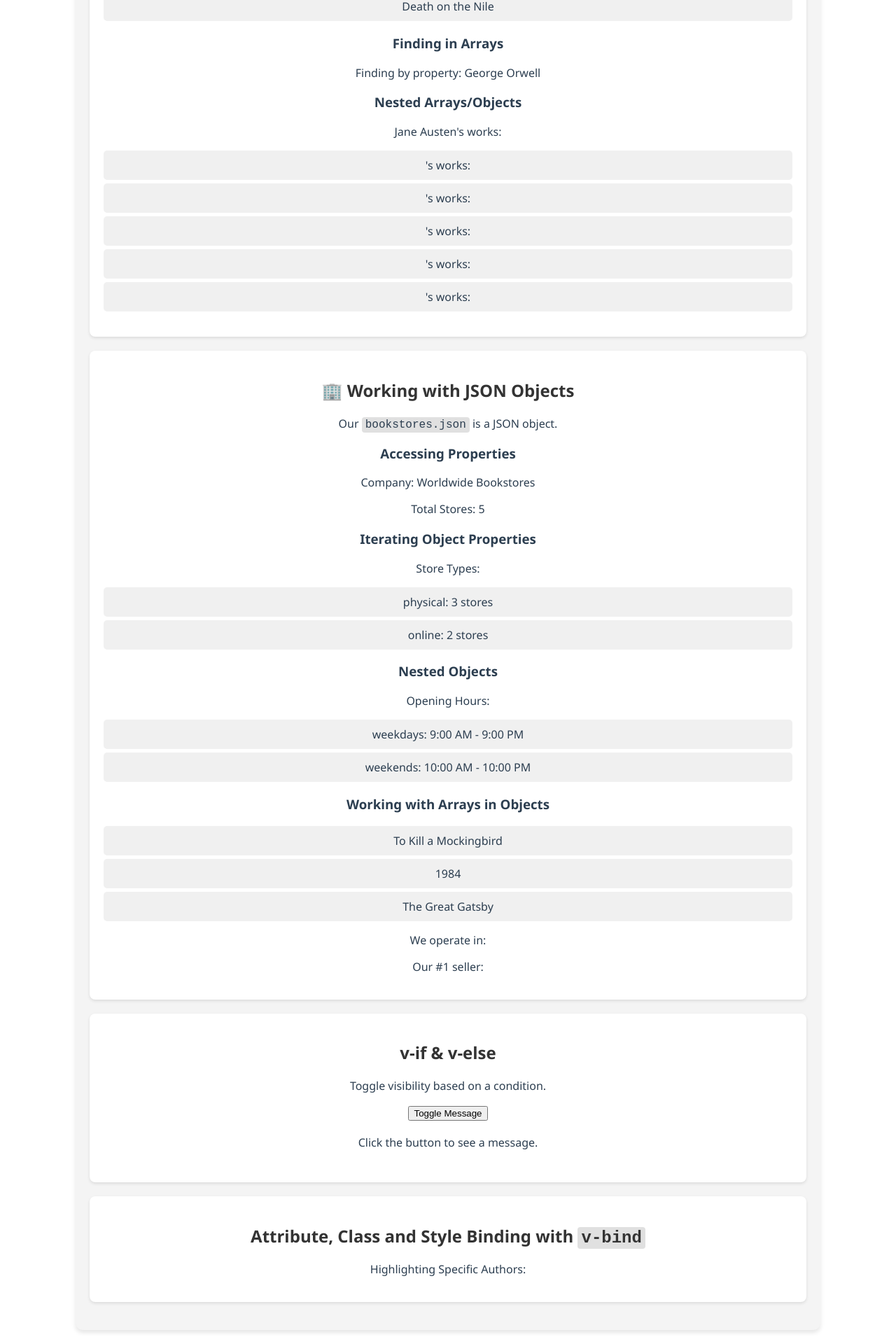
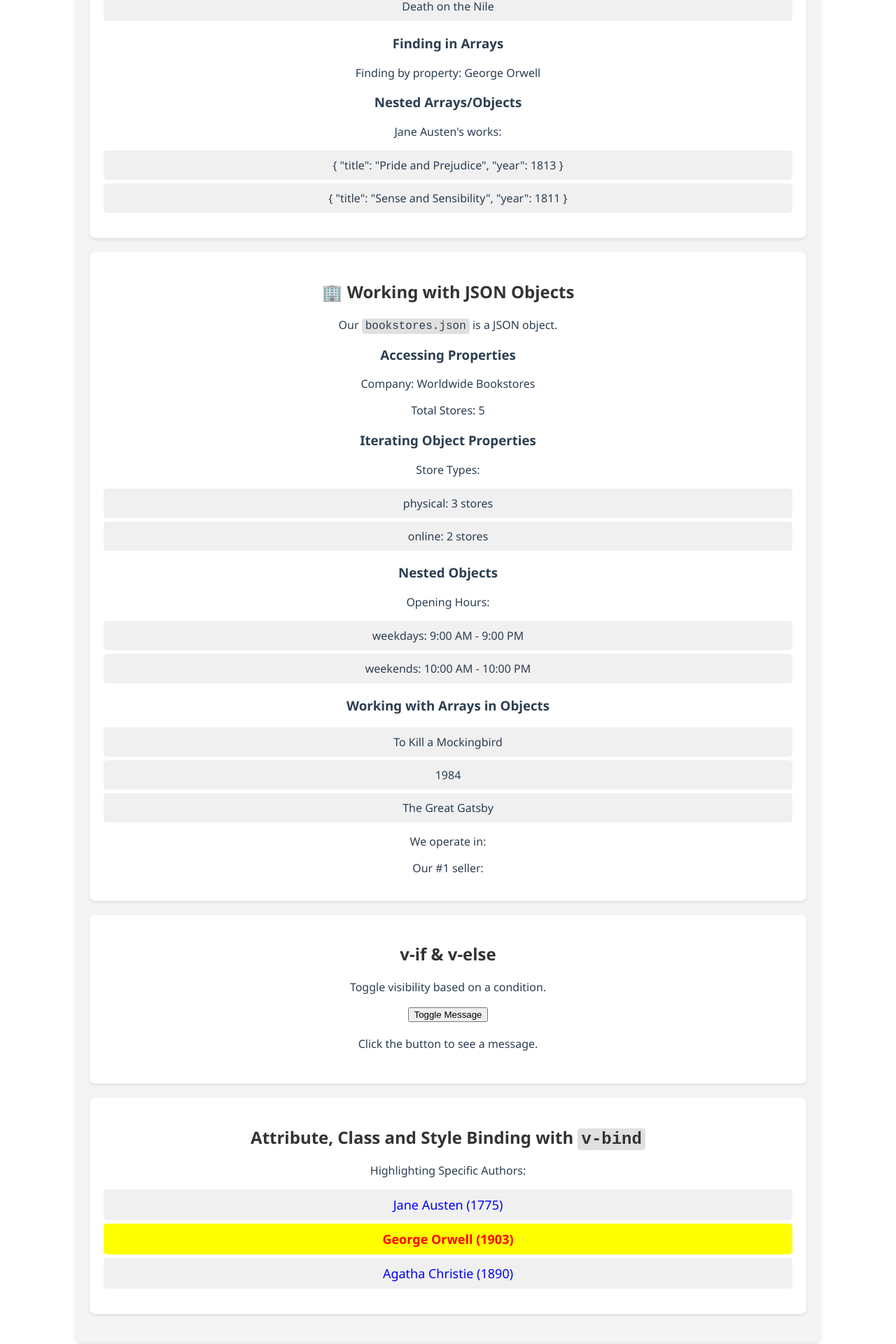
Before and after one commit to MarkMikhail1/mmikhail-library, a Vue app: page / in a window 1280 px wide. Shown: the part 847-2767 px from the top of the page at 70% size. Built offline with nearby package versions, Linux system fonts and the light colour scheme; the HTML template or start-up script is replaced by a standard one.

Commit message:
Add efolio task 2.2

```diff
--- a/src/App.vue
+++ b/src/App.vue
@@ -7,7 +7,7 @@
 <script>
 
 export default {
-  name: 'App',
+  name: 'App'
 }
 </script>
 
--- a/src/components/JSON.vue
+++ b/src/components/JSON.vue
@@ -35,13 +35,8 @@
       <p>{{ austen?.name }}'s works:</p>
       <!-- Activity 9: Render a list of Austen's works. Hint: Use the v-for directive to iterate through the array of authors that you have filtered out. -->
       <ul>
-        <li v-for="author in austen" :key="author.id">
-          {{ author.name }}'s works:
-          <ul>
-            <li v-for="work in author.works" :key="work">
-              {{ work }}
-            </li>
-          </ul>
+        <li v-for="work in austenWorks" :key="work">
+          {{ work }}
         </li>
       </ul>
     </section>
@@ -107,7 +102,14 @@
     <section class="lab-section">
       <h2>Attribute, Class and Style Binding with <code>v-bind</code></h2>
       <p>Highlighting Specific Authors:</p>
-
+      <!-- Highlight Specific Authors -->
+      <ul>
+        <li v-for="author in authors" :key="author.id"
+            :class="{ highlighted: isHighlighted(author) }"
+            :style="getAuthorStyle(author)">
+          {{ author.name }} ({{ author.birthYear }})
+        </li>
+      </ul>
     </section>
   </div>
 </template>
@@ -146,6 +148,26 @@ const austen = computed(() => {
   // TODO: CODE TO FIND AUTHOR BY ID HERE
   return authors.find(author => author.id === 1);
 })
+
+// eslint-disable-next-line vue/return-in-computed-property
+const austenWorks = computed(() => {
+  const austenAuthor = authors.find(author => author.id === 1);
+  return austenAuthor ? austenAuthor.famousWorks : [];
+});
+
+
+const textColor = ref('blue');
+const fontSize = ref(18);
+
+// Highlight George Orwell
+const isHighlighted = (author) => author.name === 'George Orwell';
+
+const getAuthorStyle = (author) => {
+  return isHighlighted(author)
+    ? { color: 'red', fontWeight: 'bold', fontSize: fontSize.value + 'px' }
+    : { color: textColor.value, fontSize: fontSize.value + 'px' };
+};
+
 </script>
 
 <style scoped>
@@ -208,4 +230,7 @@ li {
   margin: 5px 0;
   border-radius: 5px;
 }
+.highlighted {
+  background-color: yellow;
+}
 </style>
```
